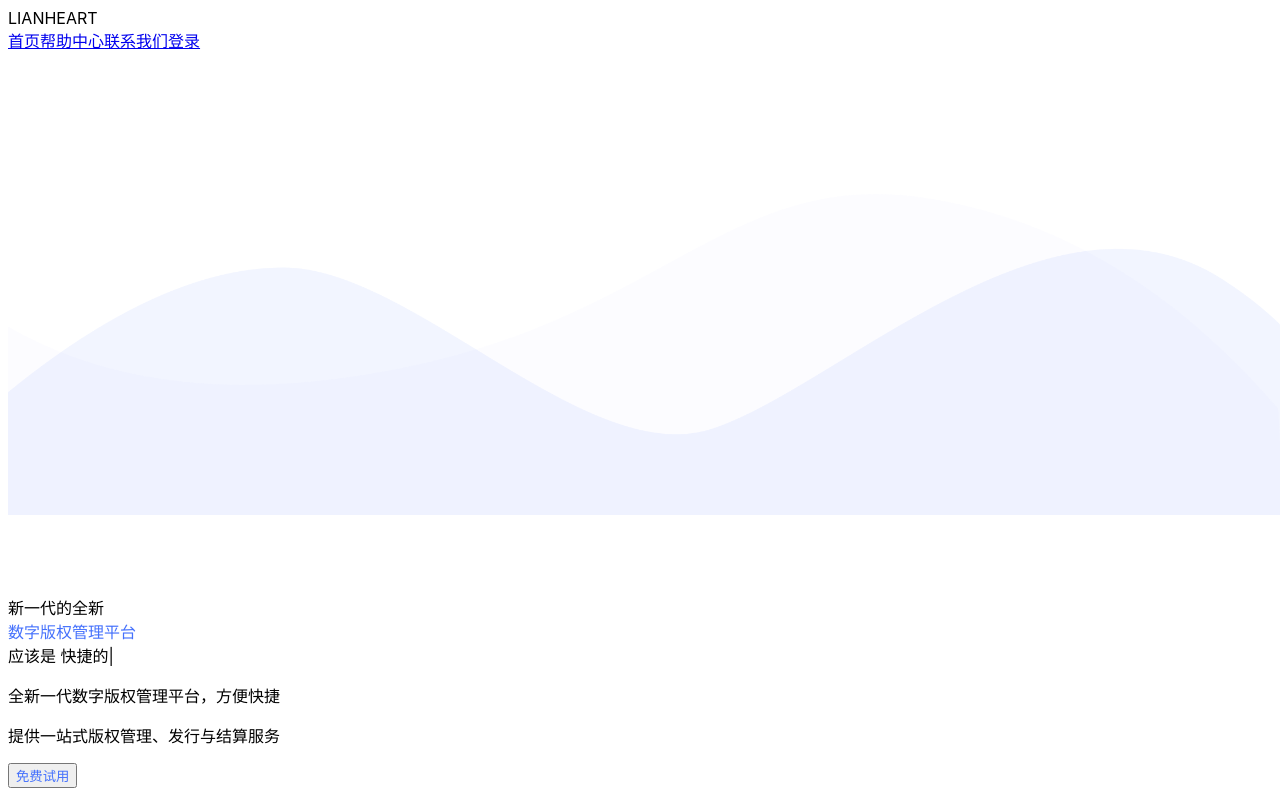
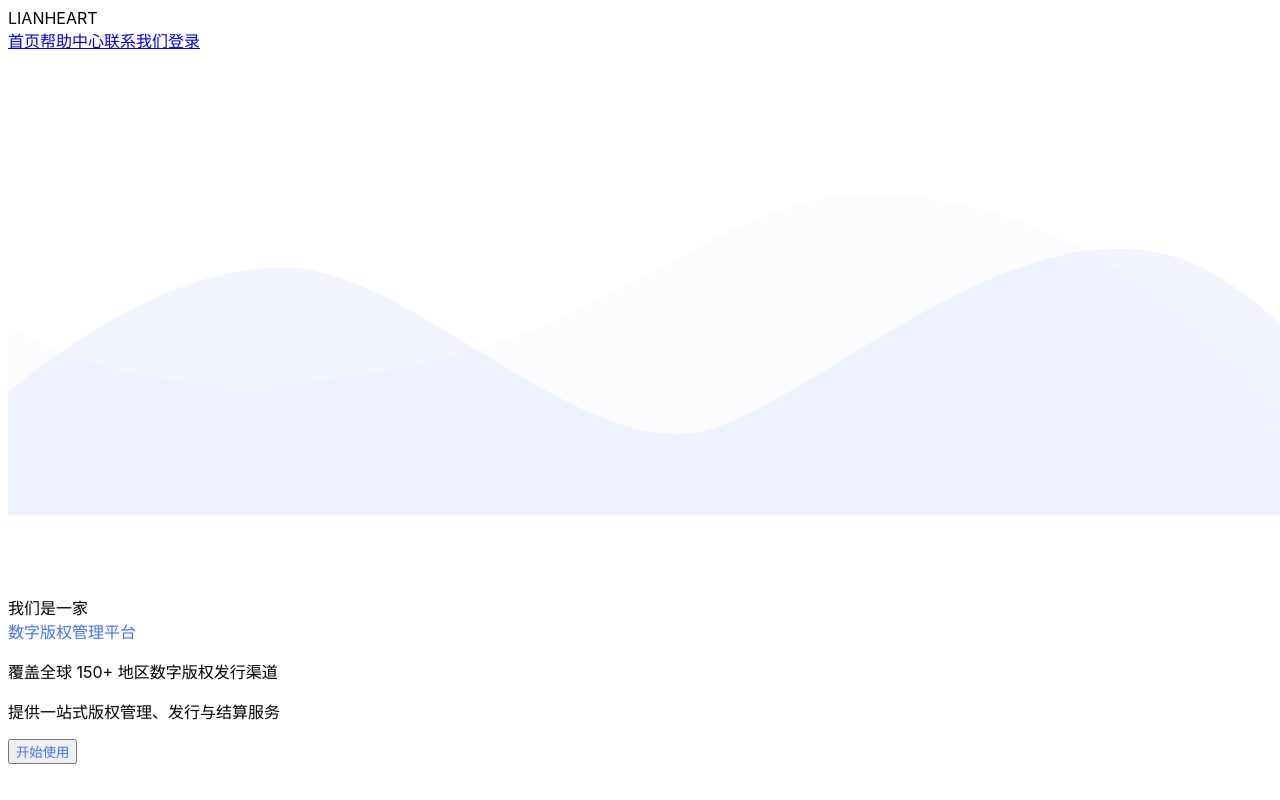
Before and after one commit to UnionMusic/lianhe.art, a Next.js app: page / in a window 1280 px wide. Shown: the top 800 px of the page. Built offline with nearby package versions, Linux system fonts and the light colour scheme.

Commit message:
cosm(index): update slogan

```diff
--- a/src/pages/index.tsx
+++ b/src/pages/index.tsx
@@ -26,21 +26,18 @@ const IndexPage: NextPage = () => (
           <div>
             <Fade left cascade>
               <div className="font-semibold text-4xl 2xl:text-7xl my-4 tracking-wider">
-                新一代的全新
+                我们是一家
               </div>
               <div className="primaryColor font-semibold text-4xl 2xl:text-7xl my-4 tracking-wider">
                 数字版权管理平台
               </div>
-              <div className="font-semibold text-4xl 2xl:text-6xl my-4 tracking-wider">
-                应该是 <span><Typed strings={words} typeSpeed={120} backSpeed={120} loop/></span>
-              </div>
               <div className="my-8">
-                <p className="my-3 font-light text-xl 2xl:text-3xl">全新一代数字版权管理平台，方便快捷</p>
+                <p className="my-3 font-light text-xl 2xl:text-3xl">覆盖全球 150+ 地区数字版权发行渠道</p>
                 <p className="font-light text-xl 2xl:text-3xl">提供一站式版权管理、发行与结算服务</p>
               </div>
               <Link href="https://www.lianhe.art/login">
                 <button className="primaryColor text-xl font-medium border-2 hover:border-opacity-30 focus:outline-none border-primary px-10 py-1 transition duration-700 ease-in-out rounded-3xl">
-                  免费试用
+                  开始使用
                 </button>
               </Link>
             </Fade>
```
